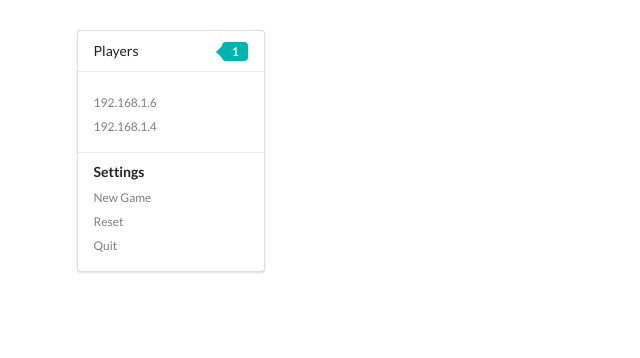
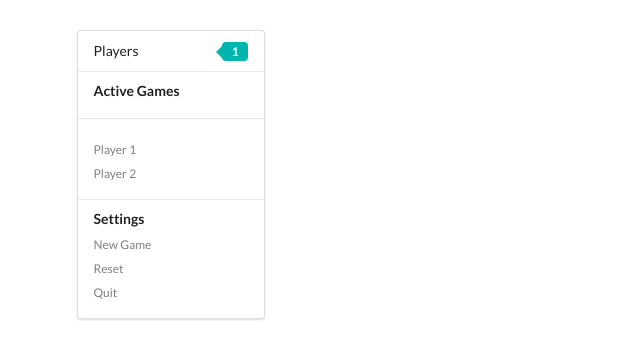
Before and after one commit to shajanjp/ace-of-spades, a website: page index.html in a window 1280 px wide. Shown: the whole page, without its empty margins (0-640 px from the left). Drawn offline with nearby package versions, Linux system fonts and the light colour scheme; no server answers.

Commit message:
fixes default values

```diff
--- a/index.html
+++ b/index.html
@@ -18,9 +18,15 @@
             <div class="ui teal left pointing label">1</div>
           </a>
           <div class="item">
+            <div class="header">Active Games</div>
             <div class="menu">
-              <a class="item">192.168.1.6</a>
-              <a class="item">192.168.1.4</a>
+
+            </div>
+          </div>
+          <div class="item">
+            <div class="menu">
+              <a class="item">Player 1</a>
+              <a class="item">Player 2</a>
             </div>
           </div>
           <div class="item">
```
